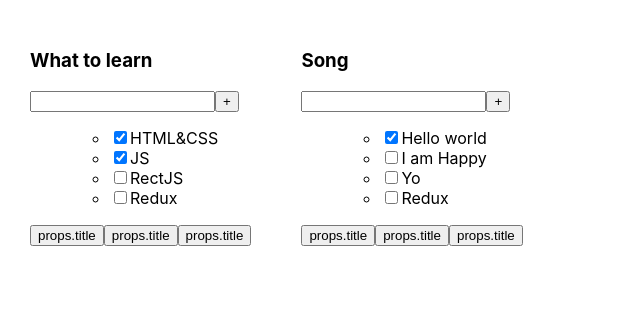
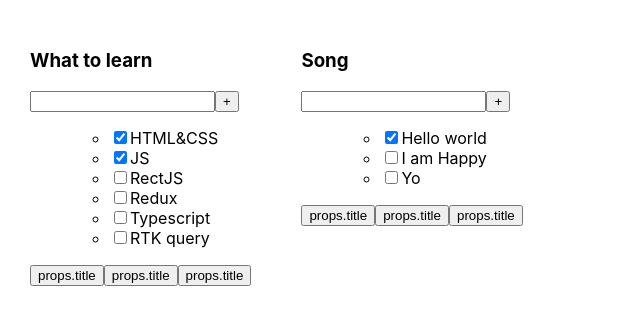
Before and after one commit to XAlexandrX/Todolist, a React (Create React App) app: page / in a window 1280 px wide. Shown: the top 324 px of the page, without its empty margins (0-640 px from the left). Built offline with nearby package versions, Linux system fonts and the light colour scheme.

Commit message:
modified App

```diff
--- a/src/App.tsx
+++ b/src/App.tsx
@@ -14,13 +14,14 @@ function App() {
                 {id: 2, title: 'JS', isDone: true },
                 {id: 3, title: 'RectJS', isDone: false },
                 {id: 4, title: 'Redux', isDone: false},
+                { id: 5, title: 'Typescript', isDone: false },
+                { id: 6, title: 'RTK query', isDone: false },
             ]
 
         const tasks2: Array<TasksType> = [
             {id: 1, title: 'Hello world', isDone: true },
             {id: 2, title: 'I am Happy', isDone: false },
             {id: 3, title: 'Yo', isDone: false },
-            {id: 4, title: 'Redux', isDone: false},
         ]
 
 
```
